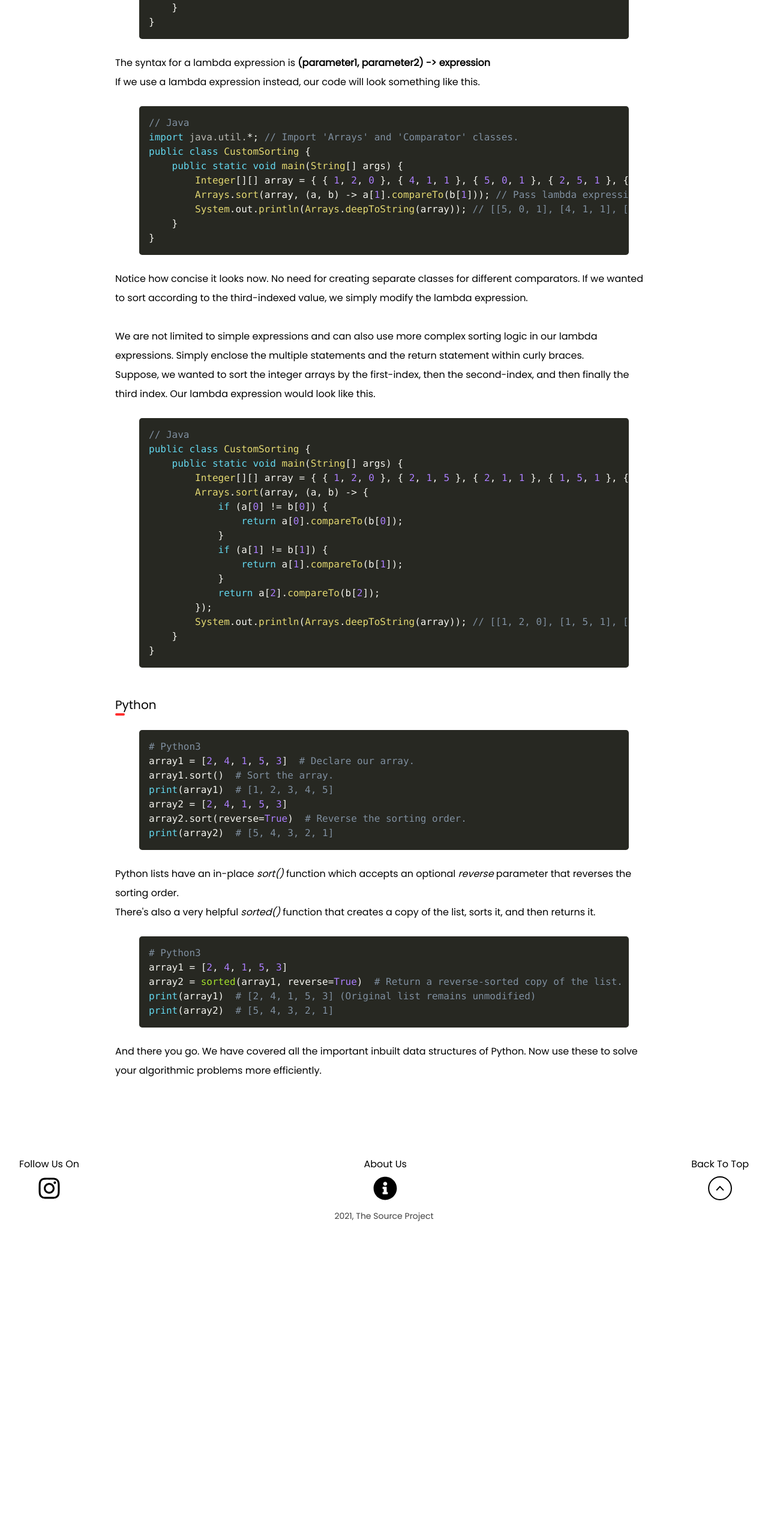
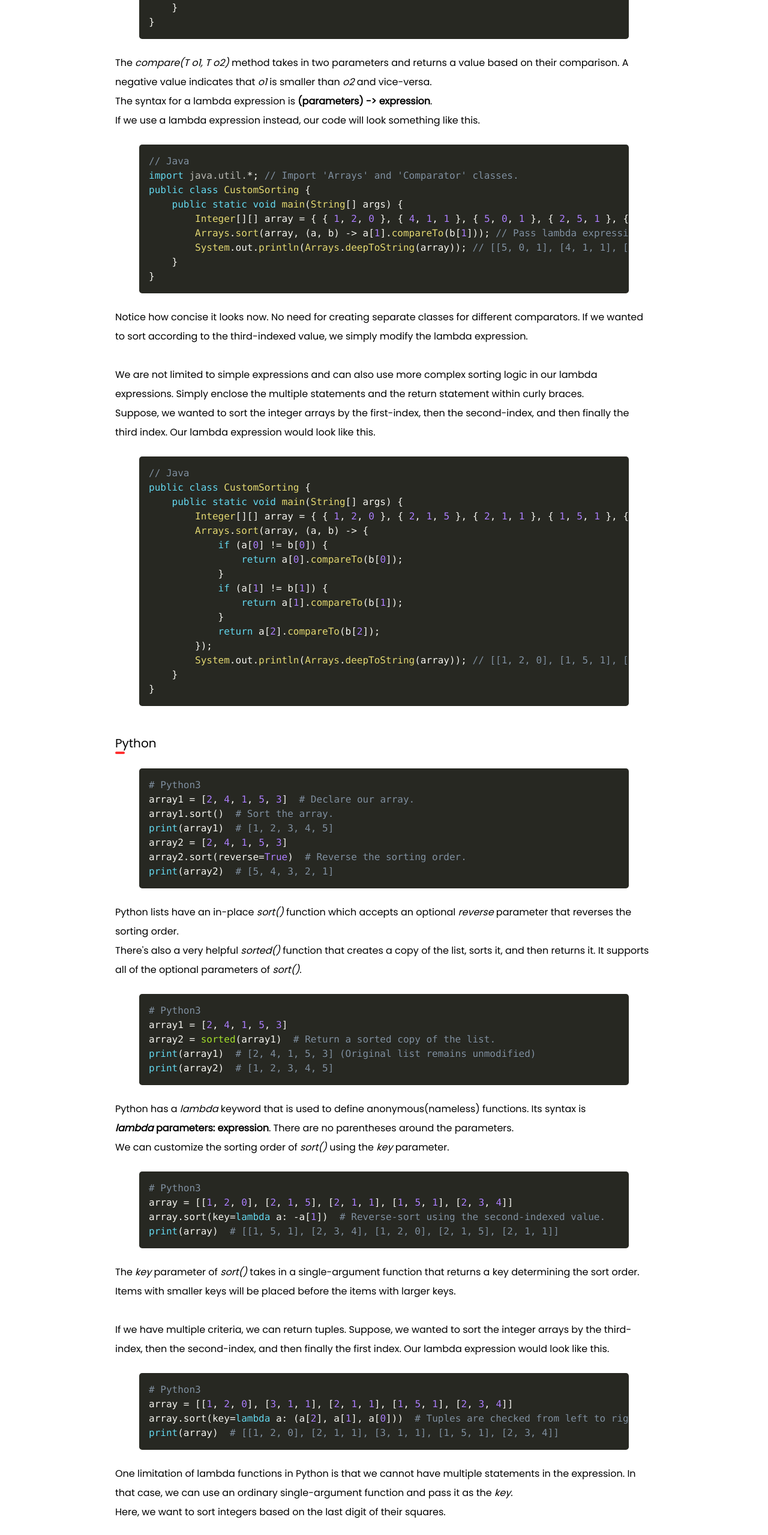
Before and after one commit to thesourceproject/thesourceproject.github.io, a Nuxt app: page /article/12-How-to-use-lambda-functions-for-custom-sorting in a window 1280 px wide. Shown: the part 2263-4822 px from the top of the page at 60% size. Before the commit the page ends 4316 px from the top, so only its background shows below. Built offline with nearby package versions, Linux system fonts and the light colour scheme; a web font is replaced by a local one.

Commit message:
completed article 12

```diff
--- a/pages/article/12-How-to-use-lambda-functions-for-custom-sorting.vue
+++ b/pages/article/12-How-to-use-lambda-functions-for-custom-sorting.vue
@@ -89,7 +89,7 @@ class CustomSorting {
         not belong to any class) which act like objects. They make the code
         concise, especially if we only want a single functionality without
         creating a separate class for it.<br />
-        <strong>Comparator</strong> is a functional-interface(i.e. it has only
+        <strong>Comparator</strong> is a functional interface(i.e. it has only
         one abstract method - <nobr><em>compare(T o1, T o2)</em></nobr
         >) and can therefore be used as the assignment target for a lambda
         expression.<br />
@@ -115,9 +115,13 @@ public class CustomSorting {
         lang="language-java"
       />
       <p>
+        The <nobr><em>compare(T o1, T o2)</em></nobr> method takes in two
+        parameters and returns a value based on their comparison. A negative
+        value indicates that <em>o1</em> is smaller than <em>o2</em> and
+        vice-versa.<br />
         The syntax for a lambda expression is
-        <nobr><strong>(parameter1, parameter2) -> expression</strong></nobr
-        ><br />
+        <nobr><strong>(parameters) -> expression</strong></nobr
+        >.<br />
         If we use a lambda expression instead, our code will look something like
         this.
       </p>
@@ -181,20 +185,70 @@ print(array2)  # [5, 4, 3, 2, 1]"
         Python lists have an in-place <em>sort()</em> function which accepts an
         optional <em>reverse</em> parameter that reverses the sorting order.<br />
         There's also a very helpful <em>sorted()</em> function that creates a
-        copy of the list, sorts it, and then returns it.
+        copy of the list, sorts it, and then returns it. It supports all of the
+        optional parameters of <em>sort()</em>.
       </p>
       <CodeSnippet
         code="# Python3
 array1 = [2, 4, 1, 5, 3]
-array2 = sorted(array1, reverse=True)  # Return a reverse-sorted copy of the list.
+array2 = sorted(array1)  # Return a sorted copy of the list.
 print(array1)  # [2, 4, 1, 5, 3] (Original list remains unmodified)
-print(array2)  # [5, 4, 3, 2, 1]"
+print(array2)  # [1, 2, 3, 4, 5]"
         lang="language-python"
       />
       <p>
-        And there you go. We have covered all the important inbuilt data
-        structures of Python. Now use these to solve your algorithmic problems
-        more efficiently.
+        Python has a <em>lambda</em> keyword that is used to define
+        anonymous(nameless) functions. Its syntax is
+        <nobr
+          ><strong><em>lambda</em> parameters: expression</strong></nobr
+        >. There are no parentheses around the parameters.<br />
+        We can customize the sorting order of <em>sort()</em> using the
+        <em>key</em> parameter.
+      </p>
+      <CodeSnippet
+        code="# Python3
+array = [[1, 2, 0], [2, 1, 5], [2, 1, 1], [1, 5, 1], [2, 3, 4]]
+array.sort(key=lambda a: -a[1])  # Reverse-sort using the second-indexed value.
+print(array)  # [[1, 5, 1], [2, 3, 4], [1, 2, 0], [2, 1, 5], [2, 1, 1]]"
+        lang="language-python"
+      />
+      <p>
+        The <em>key</em> parameter of <em>sort()</em> takes in a single-argument
+        function that returns a key determining the sort order. Items with
+        smaller keys will be placed before the items with larger keys.<br /><br />
+        If we have multiple criteria, we can return tuples. Suppose, we wanted
+        to sort the integer arrays by the third-index, then the second-index,
+        and then finally the first index. Our lambda expression would look like
+        this.
+      </p>
+      <CodeSnippet
+        code="# Python3
+array = [[1, 2, 0], [3, 1, 1], [2, 1, 1], [1, 5, 1], [2, 3, 4]]
+array.sort(key=lambda a: (a[2], a[1], a[0]))  # Tuples are checked from left to right.
+print(array)  # [[1, 2, 0], [2, 1, 1], [3, 1, 1], [1, 5, 1], [2, 3, 4]]"
+        lang="language-python"
+      />
+      <p>
+        One limitation of lambda functions in Python is that we cannot have
+        multiple statements in the expression. In that case, we can use an
+        ordinary single-argument function and pass it as the <em>key</em>.<br />
+        Here, we want to sort integers based on the last digit of their squares.
+      </p>
+      <CodeSnippet
+        code="# Python3
+array = [1, 2, 3, 4, 5]
+def squareLastDigit(num):
+    square = num * num
+    return square % 10
+array.sort(key=squareLastDigit)  # Pass our comparison function as the 'key' parameter.
+print(array)  # [1, 2, 5, 4, 3]"
+        lang="language-python"
+      />
+      <p>
+        The <em>sort()</em> function is one of the most commonly used ones.
+        Knowing how to use it is essential, especially in competitive
+        programming.<br />
+        Now keep on practicing.
       </p>
     </article>
   </main>
```
